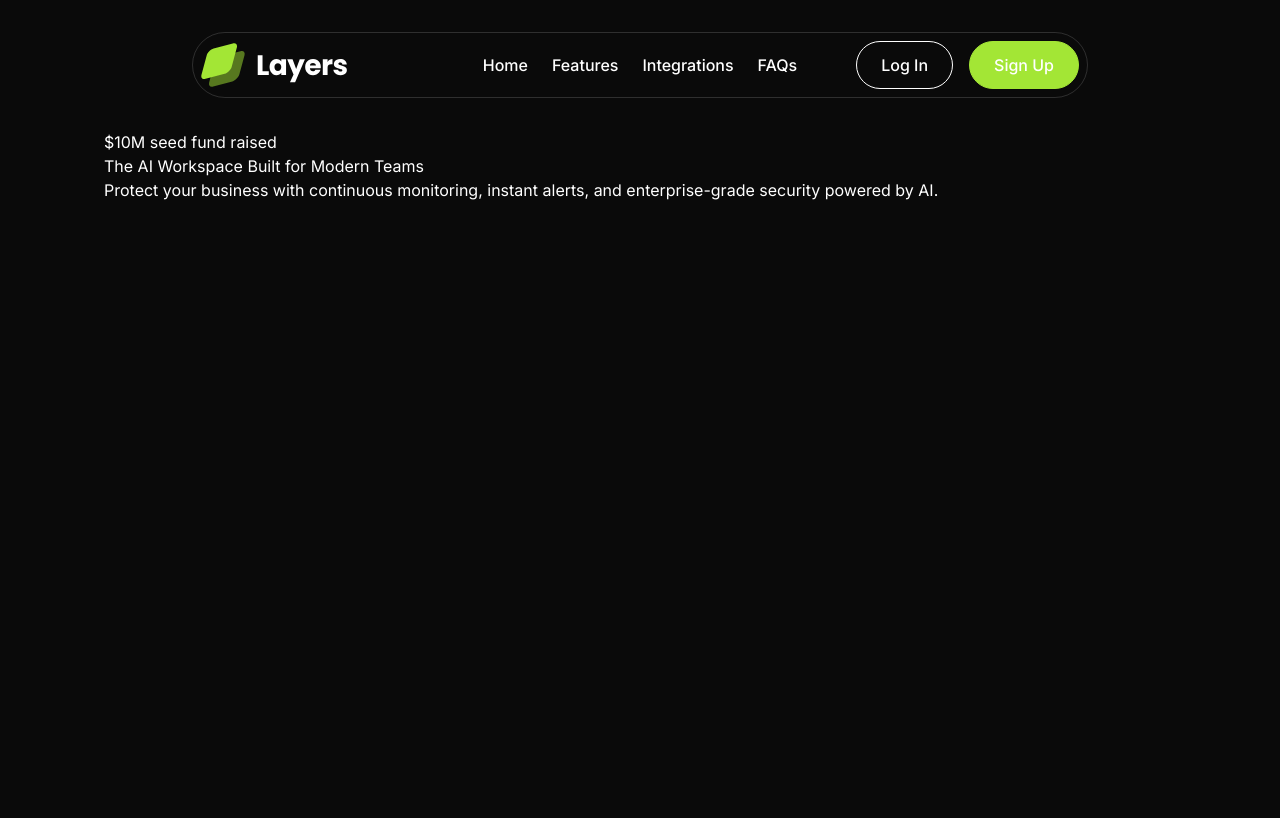
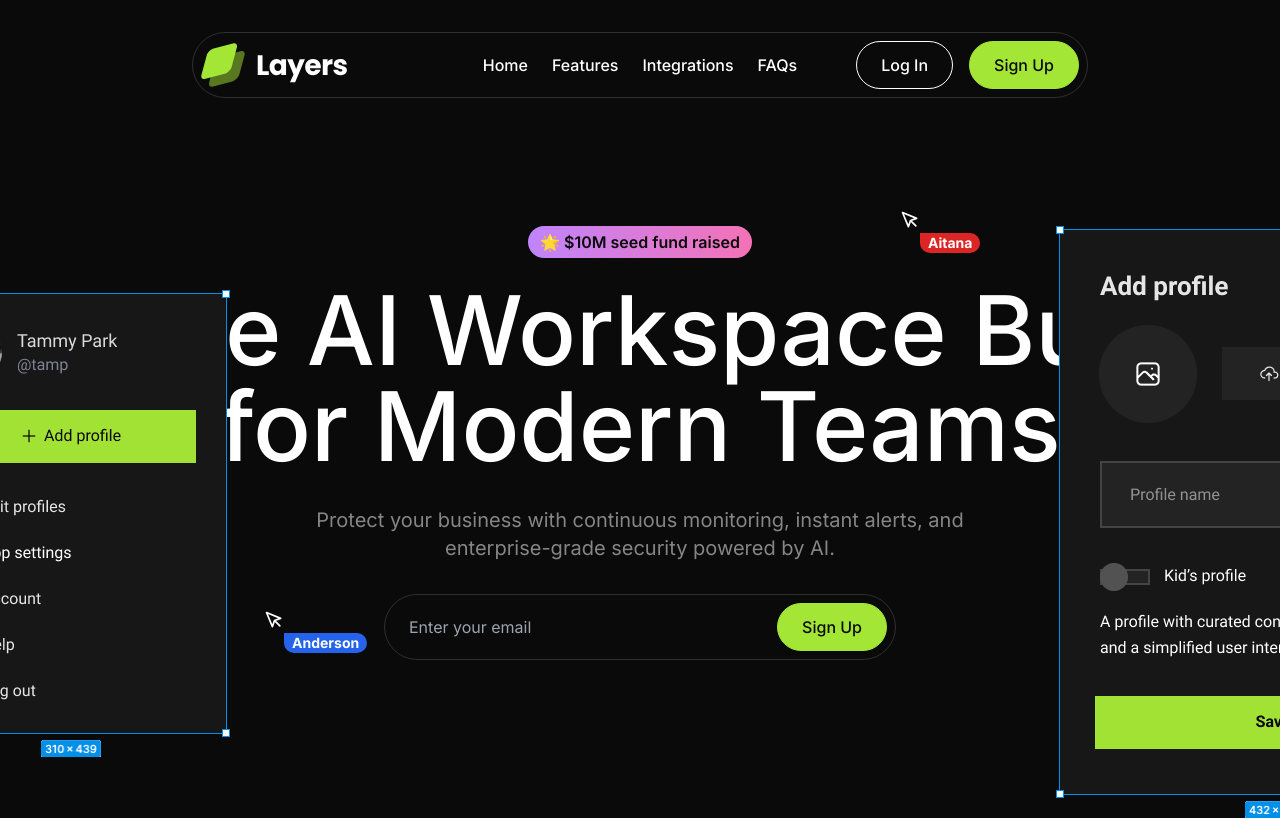
Before and after one commit to afsalshamsudeen/Modern-Website, a Next.js app: page / in a window 1280 px wide. Built offline with nearby package versions, Linux system fonts and the light colour scheme.

Commit message:
feat(ui): Hero section added

```diff
--- a/src/components/Button.tsx
+++ b/src/components/Button.tsx
@@ -1,16 +1,24 @@
-import { HTMLAttributes } from "react";
+import { ButtonHTMLAttributes } from "react";
 import { cva } from "class-variance-authority";
 
 const classes = cva('border  rounded-full h-12 px-6 font-medium ',{
     variants:{
         variant:{
-            primary:'bg-lime-400 text-neautral-950 border-lime-400',
+            primary:'bg-lime-400 text-neautral-950 border-lime-400 text-neutral-950',
             secondary:'border-white text-white bg-transparent'
+        },
+        size:{
+            sm: "h-10"
         }
     }
 })
 
-export default function Button(props: {variant:"primary" | "secondary"} & HTMLAttributes<HTMLButtonElement>){
-    const {variant, className, ...otherProps} = props;
-    return <button className={classes({variant, className})} {...otherProps}/>
+export default function Button(
+    props: {
+        variant:"primary" | "secondary";
+        size?:"sm";
+
+} & ButtonHTMLAttributes<HTMLButtonElement>){
+    const {variant, className, size,...otherProps} = props;
+    return <button className={classes({variant,size, className})} {...otherProps}/>
 }
--- /dev/null
+++ b/src/components/Pointer.tsx
@@ -0,0 +1,17 @@
+import { twMerge } from "tailwind-merge";
+
+export default function Pointer(props:{
+    name:string,
+    color?:'red' | 'blue'
+}){
+    const {name, color} = props;
+    return(
+        <div className="relative">
+            <svg xmlns="http://www.w3.org/2000/svg" width="24" height="24" viewBox="0 0 24 24" fill="none" stroke="currentColor" strokeWidth="2" strokeLinecap="round" strokeLinejoin="round" className="feather feather-mouse-pointer text-white size-5"><path d="M3 3l7.07 16.97 2.51-7.39 7.39-2.51L3 3z"></path><path d="M13 13l6 6"></path></svg>
+
+            <div className="absolute top-full left-full">
+                <div className={twMerge("inline-flex rounded-full font-bold text-sm bg-blue-600 px-2 rounded-tl-none", color === 'red' && "bg-red-600")}>{name}</div>
+            </div>
+        </div>
+    )
+}
--- a/src/sections/Hero.tsx
+++ b/src/sections/Hero.tsx
@@ -1,9 +1,39 @@
+import Button from "@/components/Button";
+import dashboard1 from "@/assets/images/design-example-1.png"
+import dashboard2 from "@/assets/images/design-example-2.png"
+import Image  from 'next/image';
+import Pointer from "@/components/Pointer";
+
 export default function Hero() {
-    return <section>
-        <div className="container">
-            <div>$10M seed fund raised</div>
-            <h1>The AI Workspace Built for Modern Teams</h1>
-            <p>Protect your business with continuous monitoring, instant alerts, and enterprise-grade security powered by AI.</p>
+    return <section className="py-24 overflow-x-clip">
+        <div className="container relative">
+
+            <div className="absolute -left-32 top-16 hidden lg:block">
+                <Image src={dashboard1} alt="Dashboard image" className="" />
+            </div>
+
+            <div className="absolute -right-64 top-18 hidden lg:block">
+                <Image src={dashboard2} alt="Dashboard Image"/>
+            </div>
+            <div className="absolute left-56 top-96 hidden lg:block">
+                <Pointer name="Anderson"/>
+            </div>
+
+            <div className="absolute right-80 -top-4 hidden lg:block">
+                <Pointer name="Aitana" color="red"/>
+            </div>
+
+            <div className="flex justify-center">
+
+            <div className="inline-flex py-1 px-3 bg-gradient-to-r from-purple-400 to-pink-400 rounded-full font-semibold text-neutral-950">🌟 $10M seed fund raised</div>
+            </div>
+            <h1 className="text-6xl md:text-7xl lg:text-8xl font-medium text-center mt-6">The AI Workspace Built for Modern Teams</h1>
+            <p className="text-center text-xl text-white/50 mt-8 max-w-2xl mx-auto">Protect your business with continuous monitoring, instant alerts, and enterprise-grade security powered by AI.</p>
+
+            <form className="flex border border-white/15 rounded-full p-2 mt-8  max-w-lg mx-auto">
+                <input type="email" placeholder="Enter your email" className="bg-transparent px-4 md:flex-1"/>
+                <Button type="submit" variant="primary" className="whitespace-nowrap" size="sm">Sign Up</Button>
+            </form>
         </div>
     </section>;
 }
```
Also changed, not shown: src/assets/images/dashboard1.png (added), src/assets/images/dashboard2.png (added).
